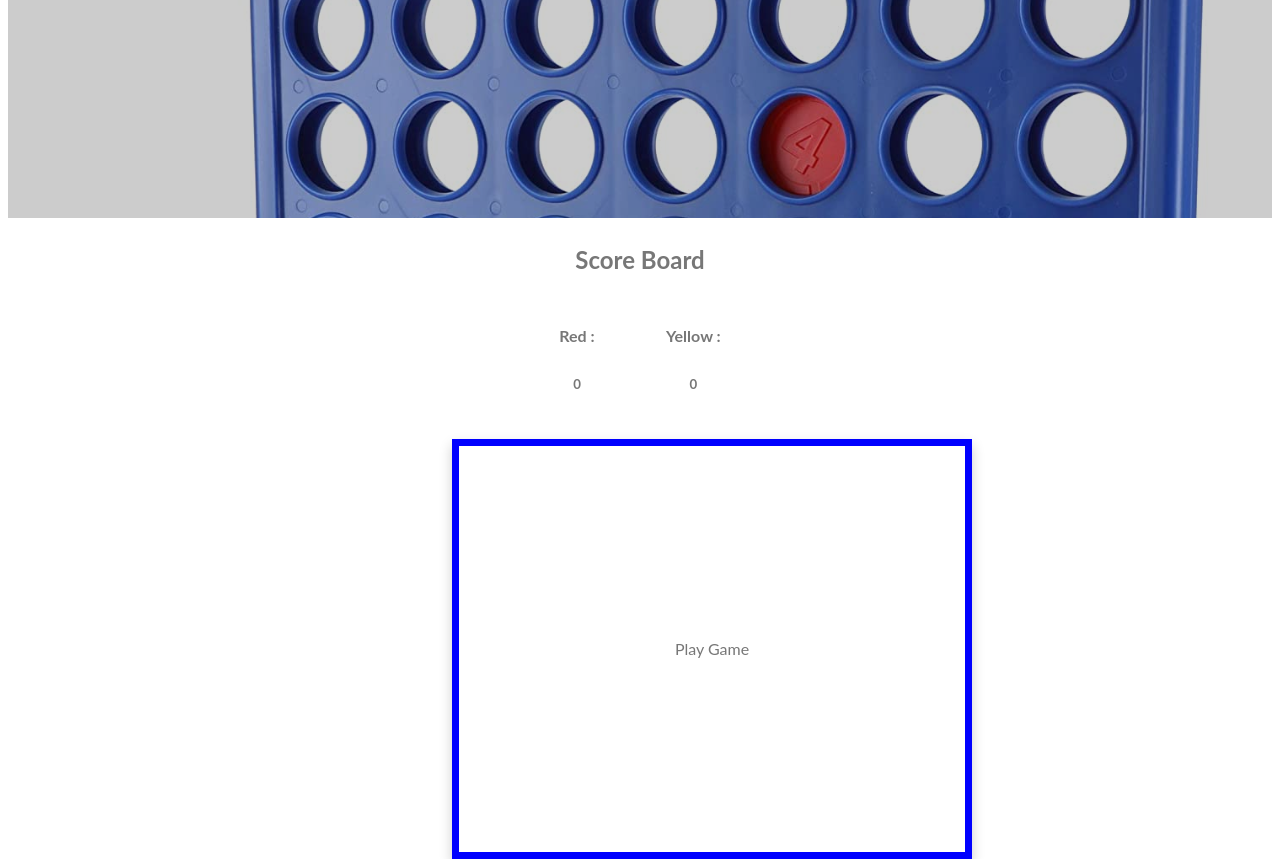
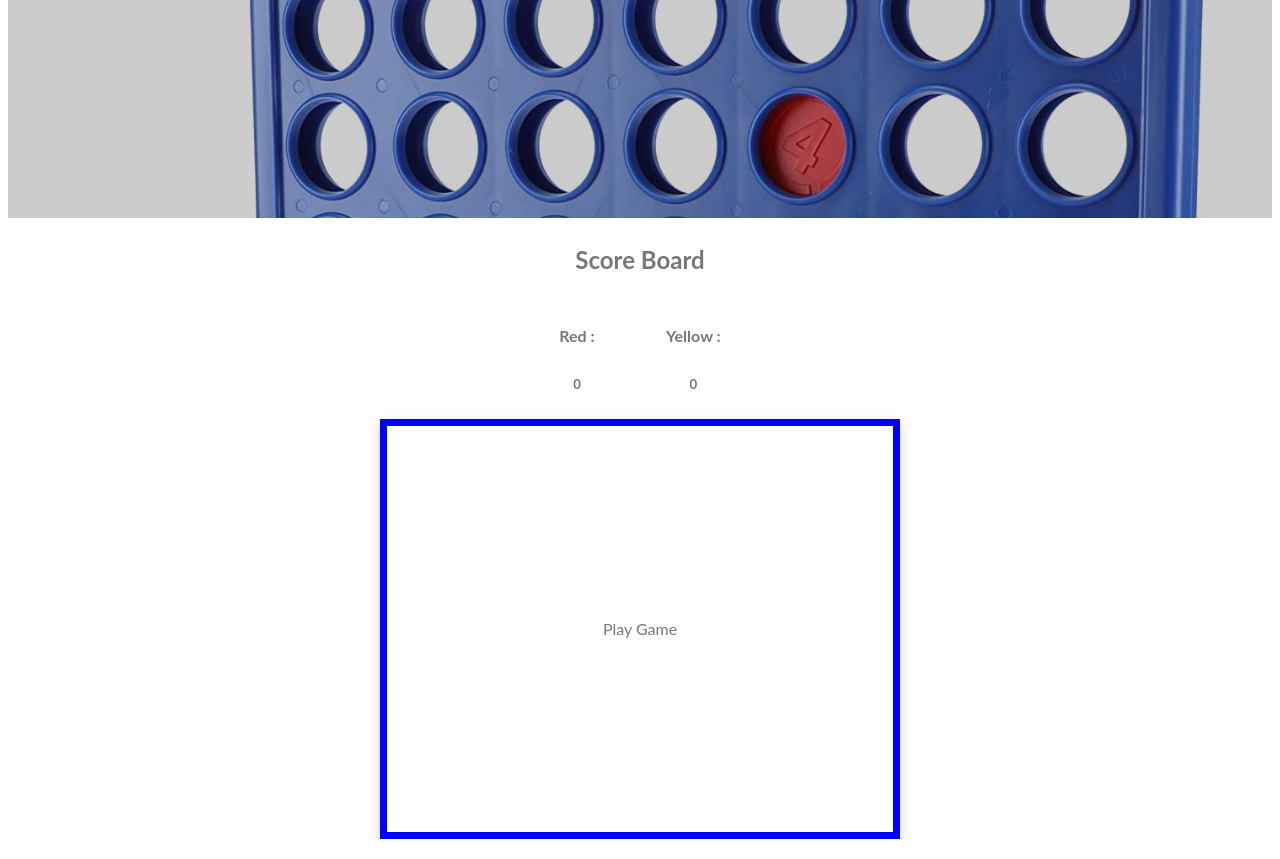
Before and after one commit to LauraK0/Feature, a plain HTML site: page index.html in a window 1280 px wide. Shown: the part 130-989 px from the top of the page. Drawn offline with Linux system fonts and the light colour scheme.

Commit message:
centre alignment of grid refactored
code added:
margin-left: auto;
margin-right: auto;

```diff
--- a/connect-four.css
+++ b/connect-four.css
@@ -44,16 +44,15 @@ text-align: center;
 /* game graphics*/
 
 #gameContainer{
-  position: absolute;
-  width:520px;
+  width: 520px;
   height:420px;
   display:flex;
-  transform: translateX(26.5em);
+  margin-left: auto;
+  margin-right: auto;
   flex-direction: row;
   flex-wrap: nowrap;
   justify-content: center;
   border: 7px solid blue;
-  margin:20px;
   box-shadow: 0 6px 12px 0 rgba(0,0,0,0.2);
 }
 
--- a/index.html
+++ b/index.html
@@ -17,7 +17,6 @@
     </header>
 
 
-    <div class="footer">
     <div id='scoreBoard'>
         <h2>Score Board</h2>
         <div class='scores'>
@@ -31,7 +30,7 @@
             </div>
         </div>
     </div>
-      </div>
+
 
 
         <div id="gameContainer">
```
Lines whose indentation alone changed are shown as unchanged.
